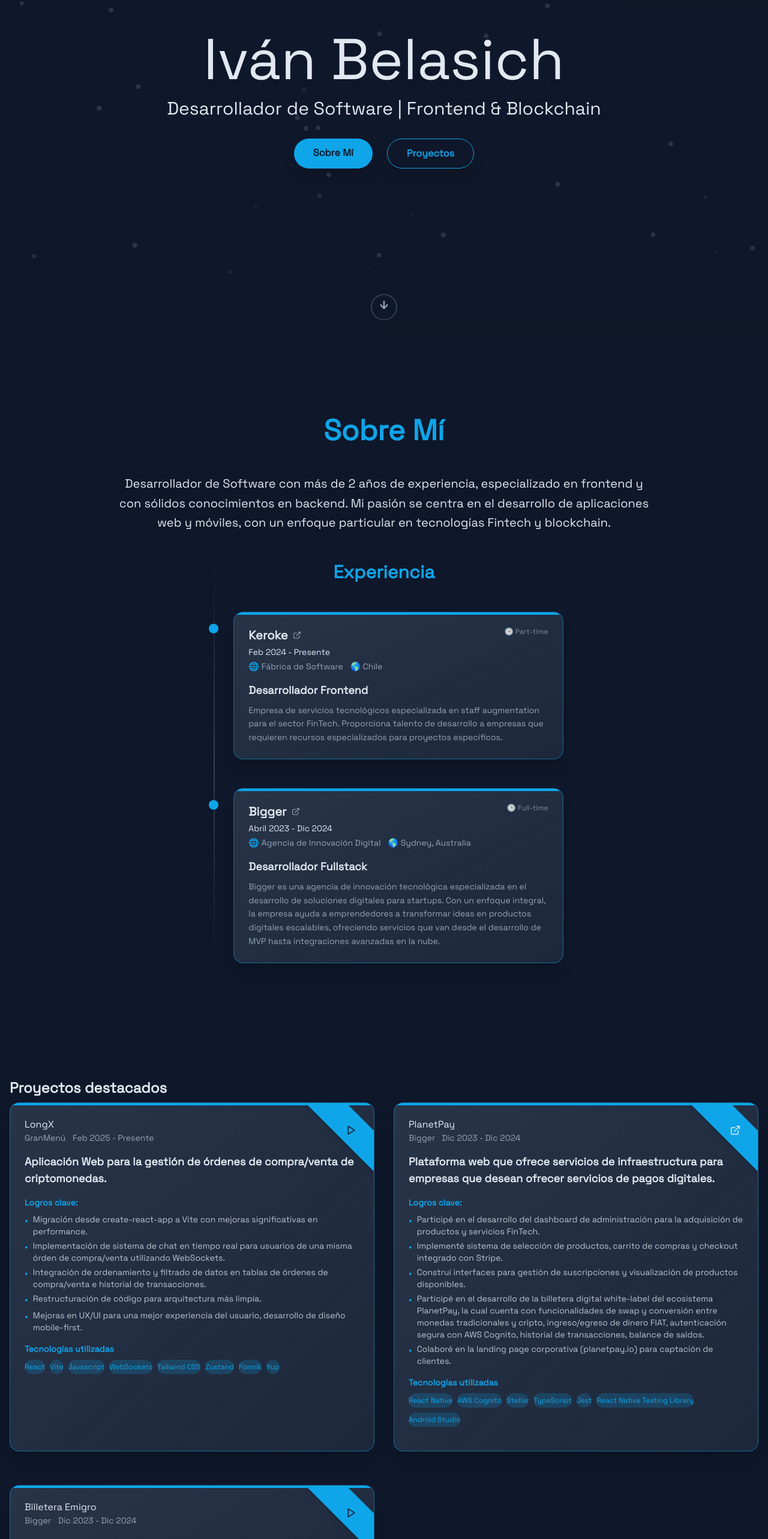
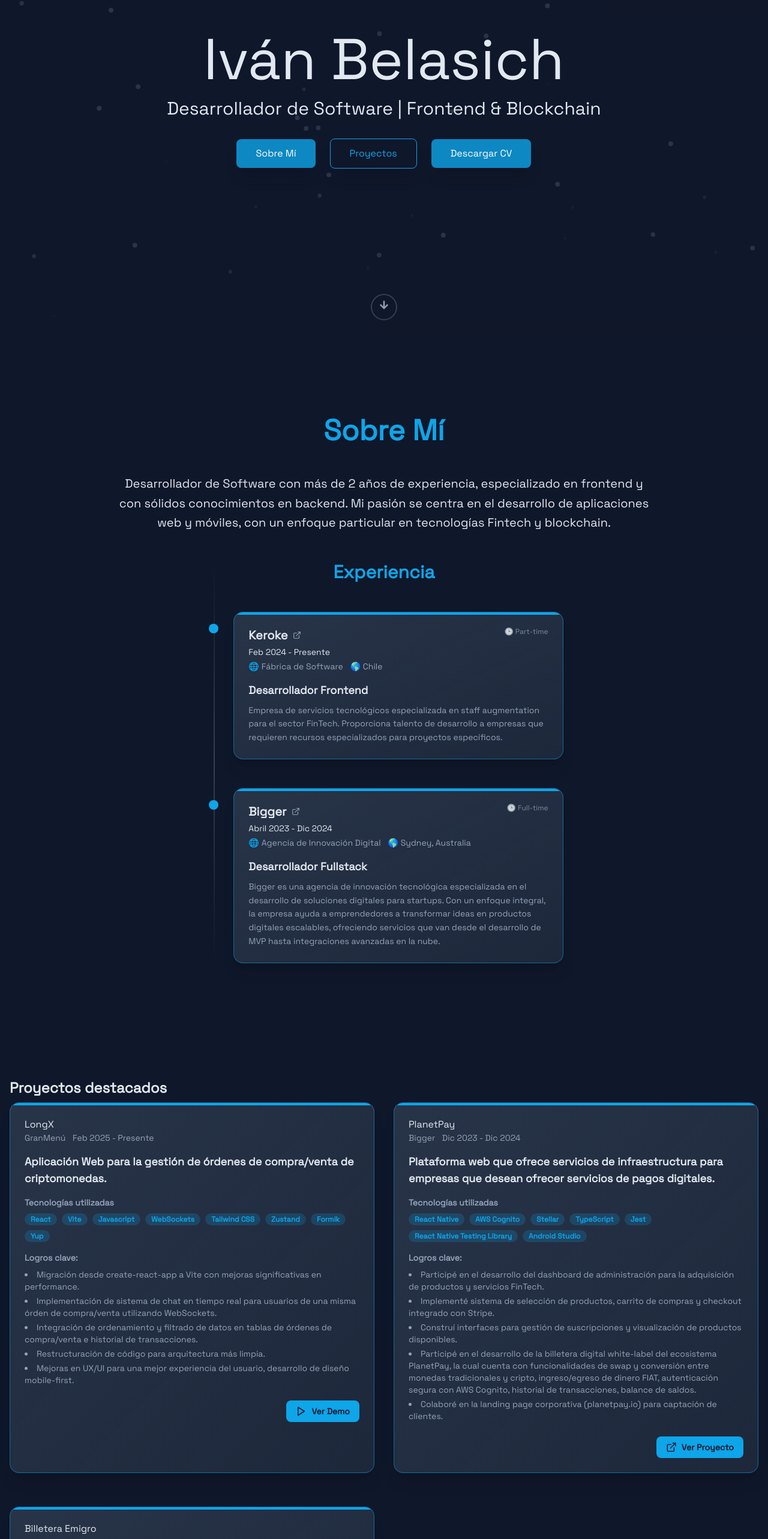
Before and after one commit to ivanbelasich/my-portfolio, a Next.js app: page / in a window 1280 px wide. Shown: the part 234-2800 px from the top of the page at 60% size. Built offline with nearby package versions, Linux system fonts and the light colour scheme.

Commit message:
feat: add english certificate and cv

```diff
--- a/src/app/hero/page.tsx
+++ b/src/app/hero/page.tsx
@@ -190,28 +190,49 @@ export default function Hero() {
                                 }
                             }
                         }}
-                        className="flex justify-center space-x-6"
+                        className="flex flex-wrap justify-center items-center gap-6"
                     >
+                        {/* Original Buttons */}
                         {['aboutMe', 'projects'].map((action) => (
-                            <motion.a key={action} href={`#${action === 'aboutMe' ? 'about' : 'projects'}`} whileHover={{
+                            <motion.a
+                                key={action}
+                                href={`#${action === 'aboutMe' ? 'about' : 'projects'}`}
+                                whileHover={{
                                     scale: 1.1,
-                                boxShadow: "0 0 20px rgba(96, 165, 250, 0.5)"
-                            }} whileTap={{ scale: 0.9 }} className={`
+                                    boxShadow: "0 0 20px rgba(96, 165, 250, 0.5)" // Original primary-accent color
+                                }}
+                                whileTap={{ scale: 0.9 }}
+                                className={`
                                     font-main px-8 py-3
                                     ${action === 'aboutMe'
-                                    ? 'bg-primary-accent text-background-main'
+                                        ? 'bg-primary-accent/80 text-white'
                                         : 'border border-primary-accent text-primary-accent'}
-                                font-semibold
-                                rounded-full
+                                    rounded-lg
                                     shadow-xl
                                     hover:shadow-2xl
                                     focus:outline-none focus:ring-2 focus:ring-offset-2 focus:ring-primary-accent focus:ring-offset-background-main
+                                    ${action === 'projects' && 'hover:bg-primary-accent/10'}
                                 `}
                             >
                                 {i18next.t(`hero.${action}`)}
                             </motion.a>
                         ))}
+                        {/* Download CV Button */}
+                        <motion.a
+                          href="/documents/CV_Software_Developer_Belasich_Ivan.pdf" // Asegúrate que esta ruta es correcta
+                          download
+                          whileHover={{
+                            scale: 1.1,
+                            boxShadow: "0 0 20px rgba(96, 165, 250, 0.5)"
+                          }}
+                          whileTap={{ scale: 0.9 }}
+                          className="font-main px-8 py-3 bg-primary-accent/80 text-white rounded-lg shadow-xl hover:shadow-2xl focus:outline-none focus:ring-2 focus:ring-offset-2 focus:ring-primary-accent focus:ring-offset-background-main" // Clases md:* eliminadas
+                        >
+                          {i18next.t('hero.downloadCv')}
+                        </motion.a>
+
                     </motion.div>
+
                 </motion.div>
 
                 {/* Floating Gradient Orbs */}
--- a/src/app/projects/page.tsx
+++ b/src/app/projects/page.tsx
@@ -149,7 +149,7 @@ export default function Projects() {
 
       <div className="grid md:grid-cols-2 gap-8">
         {cvProjects.map((project, index) => {
-          const hasVideo = project.demoLink && isVideoLink(project.demoLink)
+          // const hasVideo = project.demoLink && isVideoLink(project.demoLink) // Removed as it's no longer used directly here
 
           return (
             <motion.div
@@ -183,40 +183,7 @@ export default function Projects() {
             >
               <div className="absolute top-0 left-0 w-full h-1 bg-primary-accent"></div>
 
-              {/* Top-right corner triangle banner */}
-              {project.demoLink && (
-                <div className="absolute top-0 right-0 w-32 h-32 overflow-hidden z-10 group">
-                  {/* Rotated background element */}
-                  <div
-                    className="absolute top-[20px] cursor-pointer -right-[48px] w-42 h-12 bg-primary-accent shadow-md transform rotate-45 flex items-center justify-center transition-opacity duration-300 group-hover:opacity-90"
-                  >
-                    {/* Content (Icon) inside the rotated element */}
-                    {hasVideo ? (
-                      <motion.button
-                        title={i18next.t('projects.watchDemo')}
-                        onClick={() => openVideoModal(project.demoLink)}
-                        className="text-background-main transform -rotate-45 mt-1 cursor-pointer" // Counter-rotate icon
-                        whileHover={{ scale: 1.2 }}
-                        whileTap={{ scale: 0.9 }}
-                      >
-                        <FiPlay size={18} />
-                      </motion.button>
-                    ) : (
-                      <motion.a
-                        title={i18next.t('projects.viewProject')}
-                        href={project.demoLink}
-                        target="_blank"
-                        rel="noopener noreferrer"
-                        className="text-text-main transform -rotate-45 mt-1 cursor-pointer" // Counter-rotate icon
-                        whileHover={{ scale: 1.2 }}
-                        whileTap={{ scale: 0.9 }}
-                      >
-                        <FiExternalLink size={18} />
-                      </motion.a>
-                    )}
-                  </div>
-                </div>
-              )}
+              {/* Triangle banner removed */}
 
               <div className="flex justify-between items-center mb-4">
                 <div>
@@ -239,42 +206,69 @@ export default function Projects() {
                 {project.description}
               </p>
 
-              <div className="mb-4">
-                <h4 className="text-primary-accent text-sm font-semibold mb-2">
-                  {i18next.t('projects.achievements')}
-                </h4>
-                <ul className="space-y-1">
-                  {project.achievements.map((achievement, idx) => (
-                    <li key={idx} className="flex items-start">
-                      <span className="text-primary-accent mr-2">•</span>
-                      <span className="text-text-main/80 text-sm">{achievement}</span>
-                    </li>
-                  ))}
-                </ul>
-              </div>
+              {project.technologies && project.technologies.length > 0 && (
+                <div className="mt-4">
+                  <h4 className="text-sm font-semibold text-text-secondary mb-2">
+                    {project.technologiesTitle || (language === 'es' ? 'Tecnologías:' : 'Technologies:')}
+                  </h4>
+                  <div className="flex flex-wrap gap-2">
+                    {project.technologies.map((tech: string) => (
+                      <span
+                        key={tech}
+                        className="bg-primary-accent/20 text-primary-accent text-xs font-semibold px-2.5 py-0.5 rounded-full"
+                      >
+                        {tech}
+                      </span>
+                    ))}
+                  </div>
+                </div> // Correctly closing the div from line 242
+              )}
 
-              <div className="mb-4">
-                <h4 className="text-primary-accent text-sm font-semibold mb-2">
-                  {project.technologiesTitle}
-                </h4>
-                <div className="flex flex-wrap gap-2">
-                  {project.technologies.map((tech, techIndex) => (
-                    <motion.span
-                      key={techIndex}
-                      className="bg-primary-accent/20 text-primary-accent border-primary-accent/30 py-1 rounded-full text-xs font-medium"
-                      whileHover={{
-                        scale: 1.1,
-                        backgroundColor: 'rgba(255,255,255,0.2)',
-                        transition: { duration: 0.2 }
-                      }}
-                    >
-                      {tech}
-                    </motion.span>
-                  ))}
+              {/* Achievements */}
+              {project.achievements && project.achievements.length > 0 && (
+                <div className="mt-4">
+                  <h4 className="text-sm font-semibold text-text-secondary mb-2">
+                    {i18next.t('projects.achievements')}
+                  </h4>
+                  <ul className="list-disc list-inside space-y-1 text-text-secondary text-sm">
+                    {project.achievements.map((achievement: string, achIndex: number) => (
+                      <li key={achIndex}>{achievement}</li>
+                    ))}
+                  </ul>
                 </div>
-              </div>
+              )}
 
               {/* Removed the original button div that was here */}
+
+              {/* New Prominent Buttons */}
+              {project.demoLink && (
+                <div className="mt-6 flex flex-wrap gap-3 justify-end"> {/* Container for buttons */}
+                  {isVideoLink(project.demoLink) ? (
+                    <motion.button
+                      onClick={() => openVideoModal(project.demoLink)}
+                      className="px-4 py-2 bg-primary-accent text-background-main rounded-lg font-semibold hover:bg-primary-accent/80 transition-colors flex items-center gap-2 text-sm"
+                      whileHover={{ scale: 1.05, transition: { duration: 0.1 } }}
+                      whileTap={{ scale: 0.95 }}
+                    >
+                      <FiPlay size={18} />
+                      {i18next.t('projects.watchDemo')}
+                    </motion.button>
+                  ) : (
+                    <motion.a
+                      href={project.demoLink}
+                      target="_blank"
+                      rel="noopener noreferrer"
+                      className="px-4 py-2 bg-primary-accent text-background-main rounded-lg font-semibold hover:bg-primary-accent/80 transition-colors flex items-center gap-2 text-sm"
+                      whileHover={{ scale: 1.05, transition: { duration: 0.1 } }}
+                      whileTap={{ scale: 0.95 }}
+                    >
+                      <FiExternalLink size={18} />
+                      {i18next.t('projects.viewProject')}
+                    </motion.a>
+                  )}
+                  {/* You could add more buttons here, e.g., for source code if project.sourceLink exists */}
+                </div>
+              )}
 
             </motion.div>
           )
--- a/src/i18n.ts
+++ b/src/i18n.ts
@@ -10,7 +10,9 @@ i18next.init({
           title: "Iván Belasich",
           subtitle: "Desarrollador de Software | Frontend & Blockchain",
           aboutMe: "Sobre Mí",
-          projects: "Proyectos"
+          projects: "Proyectos",
+          downloadCv: "Descargar CV",
+          viewCertificate: "Ver Certificado EFSET"
         },
         about: {
           experience: {
@@ -66,7 +68,10 @@ i18next.init({
           devops: {
             category: "DevOps & Tools",
             skills: ["Docker", "GitHub Actions", "Snyk", "Git", "Postman"]
-          }
+          },
+          languagesCategoryTitle: "Idiomas",
+          englishLevelC2: "Inglés: Nivel C2 (EFSET)",
+          viewCertificateLink: "Ver Certificado"
         },
         contact: {
           title: "Contáctame",
@@ -93,7 +98,9 @@ i18next.init({
           title: "Iván Belasich",
           subtitle: "Software Developer | Frontend & Blockchain",
           aboutMe: "About Me",
-          projects: "Projects"
+          projects: "Projects",
+          downloadCv: "Download CV",
+          viewCertificate: "View EFSET Certificate"
         },
         about: {
           experience: {
@@ -149,7 +156,10 @@ i18next.init({
           devops: {
             category: "DevOps & Tools",
             skills: ["Docker", "GitHub Actions", "Snyk", "Git", "Postman"]
-          }
+          },
+          languagesCategoryTitle: "Languages",
+          englishLevelC2: "English: C2 Level (EFSET)",
+          viewCertificateLink: "View Certificate"
         },
         contact: {
           title: "Contact Me",
```
Also changed, not shown: src/app/skills/page.tsx (+35 -5 lines), 1 other file (tests, documents, lock files or other folders). Lines whose indentation alone changed are shown as unchanged.
